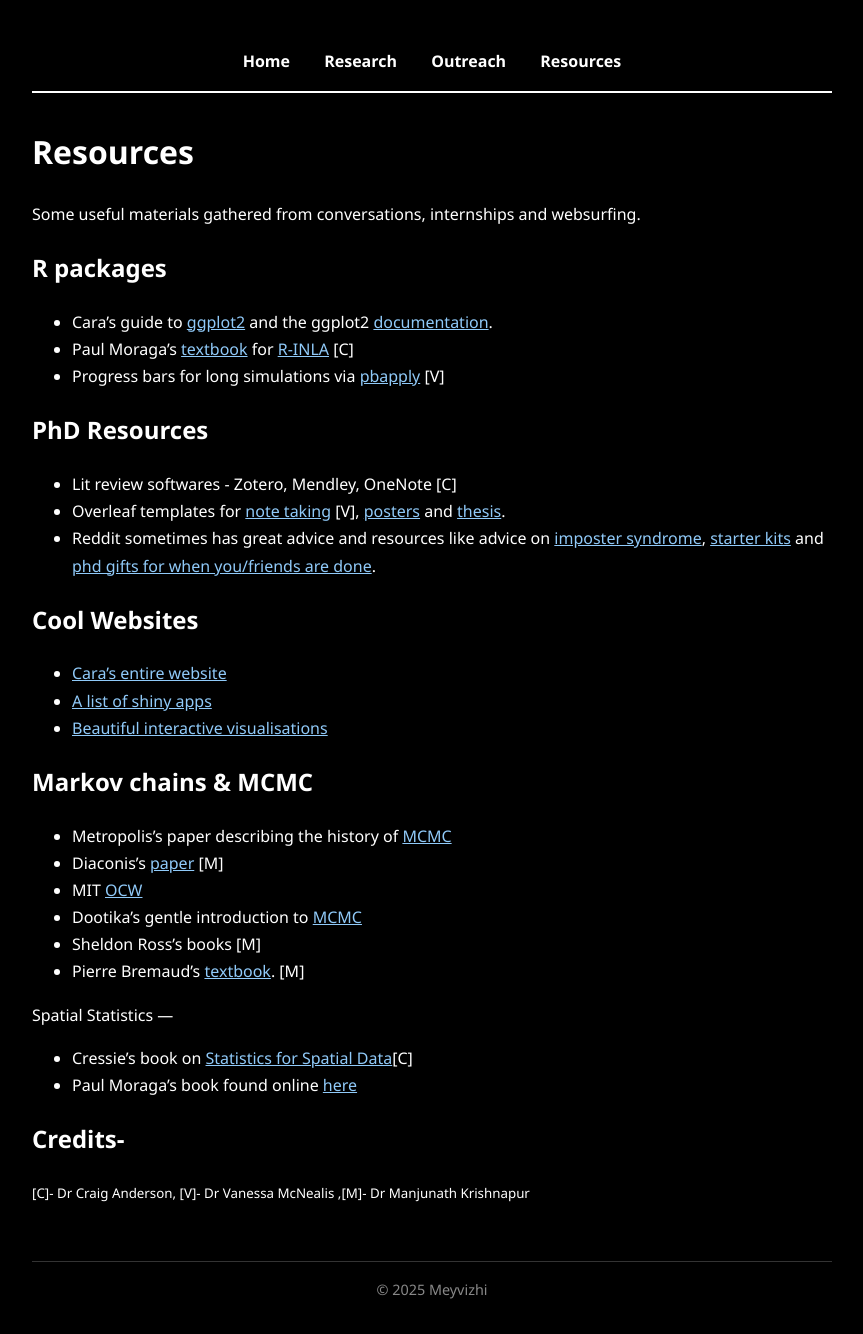
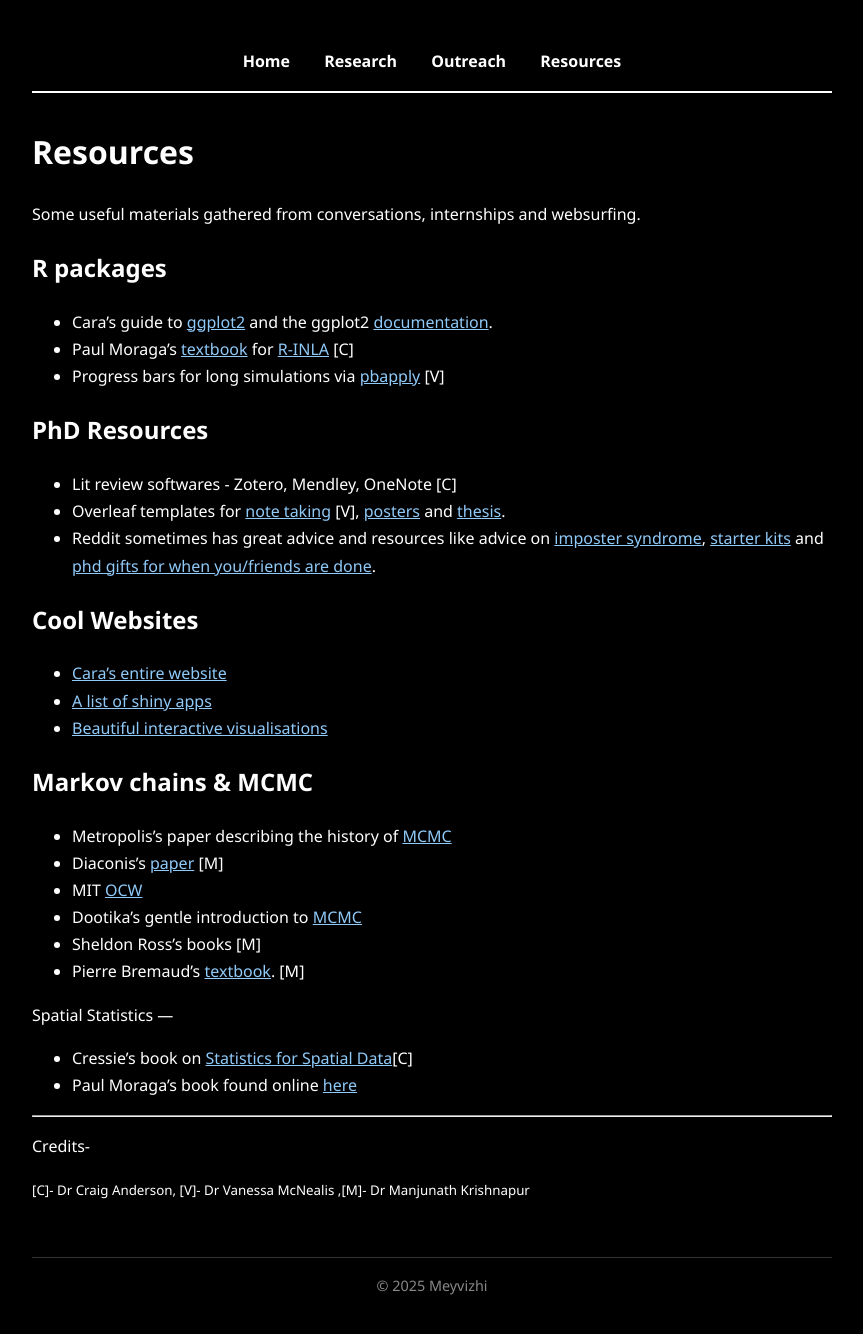
Before and after one commit to meyvizhii/website, a Jekyll site: the page built from resources.md, in a window 1280 px wide. Shown: the whole page, without its empty margins (208-1071 px from the left). Built offline with Jekyll 4.4.1, drawn with Linux system fonts in a browser that asks for light colours.

```diff
--- a/resources.md
+++ b/resources.md
@@ -43,7 +43,7 @@ Markov chains & MCMC
  - Cressie's book on [Statistics for Spatial Data](https://onlinelibrary.wiley.com/doi/book/10.1002/9781119115151?msockid=249ea3195d2e6f811d22b60a5c546e13)[C]
  - Paul Moraga's book found online [here](https://www.paulamoraga.com/book-spatial/)
 
+_______
+Credits-
 
-Credits-
----
    <sup>[C]- Dr Craig Anderson, [V]- Dr Vanessa McNealis ,[M]- Dr Manjunath Krishnapur<sup>
```
